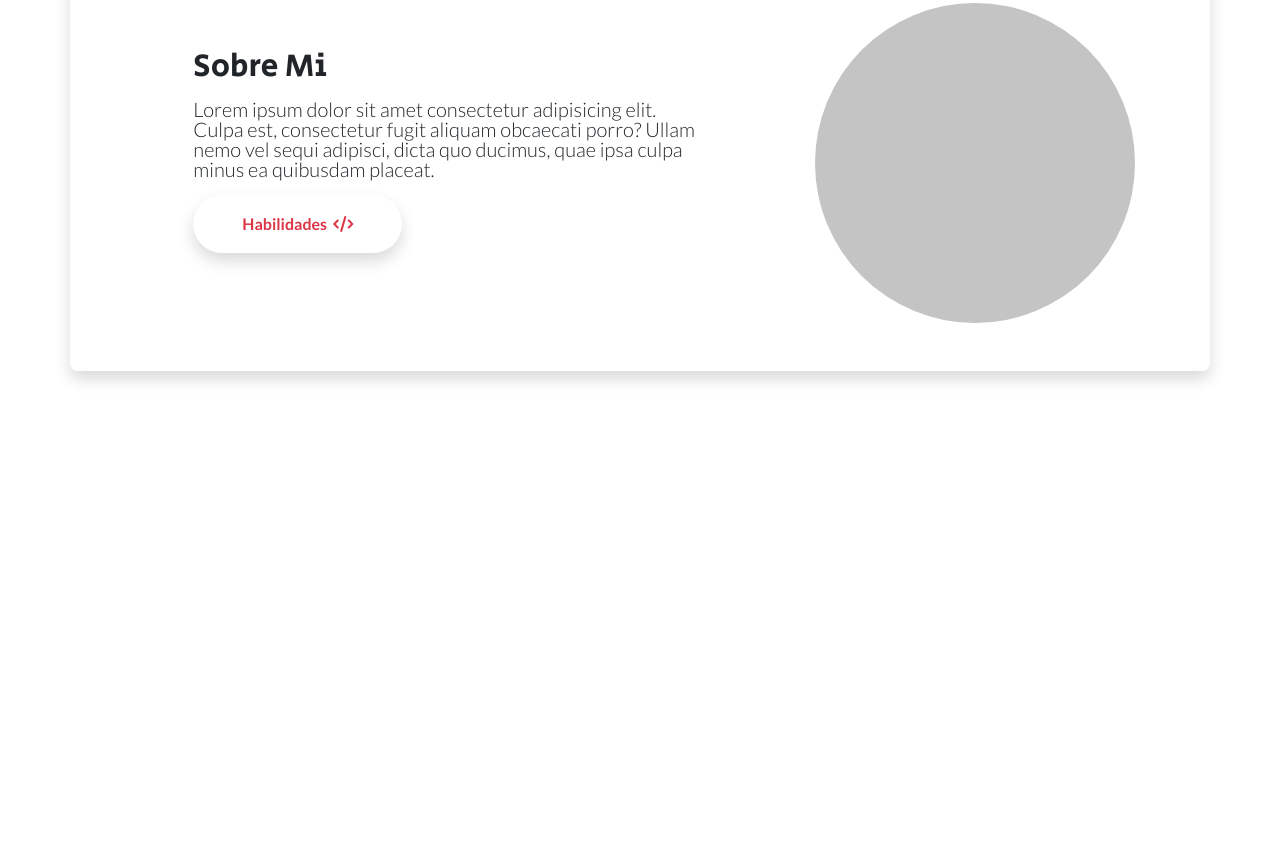
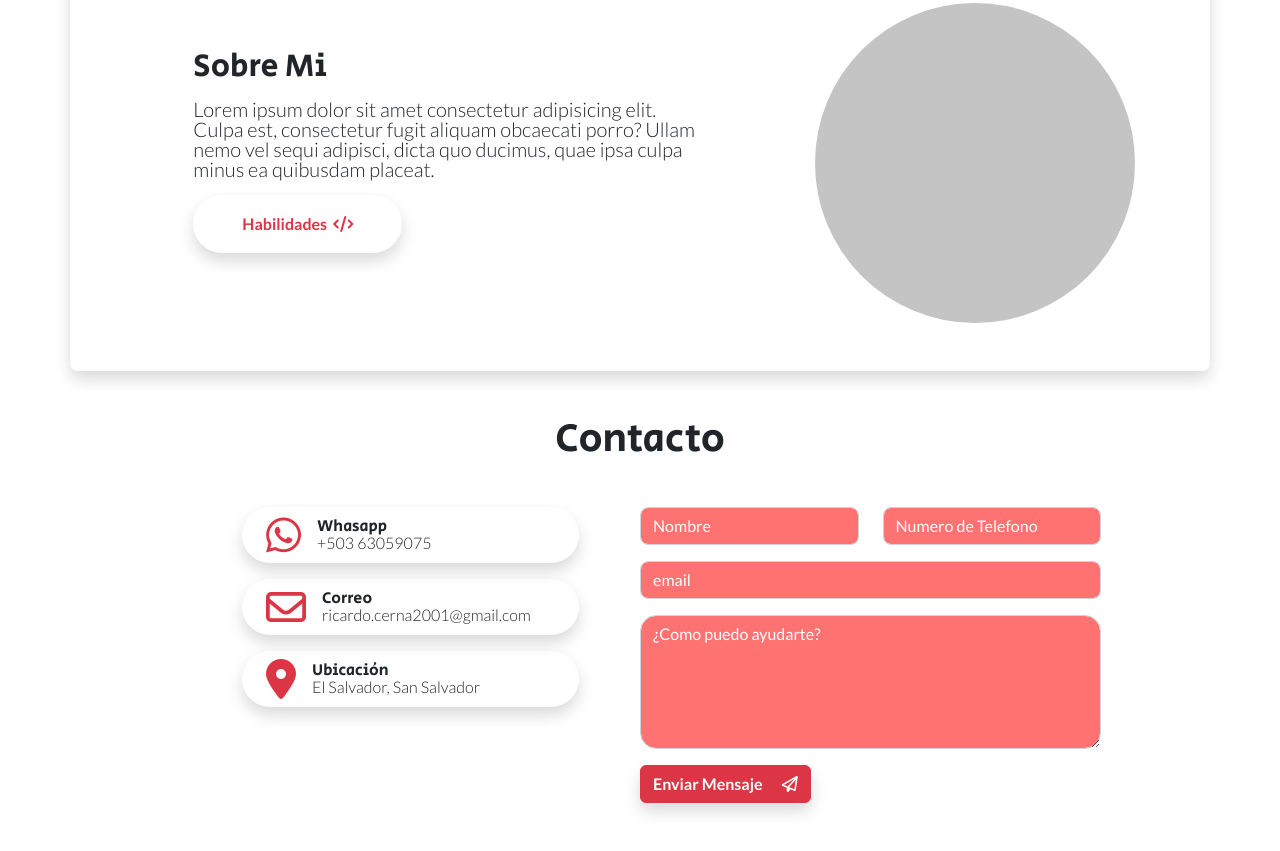
Before and after one commit to Xerna/Portafolio, a plain HTML site: page index.html in a window 1280 px wide. Shown: the part 1313-2164 px from the top of the page. Before the commit the page ends 1732 px from the top, so only its background shows below. Drawn offline with nearby package versions, Linux system fonts and the light colour scheme.

Commit message:
Finalizando el sector de contacto

```diff
--- a/index.html
+++ b/index.html
@@ -118,9 +118,63 @@
         <div class="circle" style="background-color: #C4C4C4;"></div>
       </div>
     </div>
-    <section id="contacto" class="container">
-      <a href=""></a>
+    <h2 class="fs-1 tittle text-center my-5">Contacto</h2>
+
+    <section id="contacto" class="container d-flex justify-content-between">
+      <div class="social-media d-flex flex-column" style="margin-left: 10rem;">
+        <div class="social-item rounded-5 shadow d-flex p-2 pe-5">
+            <i class="fa-brands fa-whatsapp fs-1 text-danger ms-3"></i>
+          <div class="ms-3">
+            <div class="tittle mt-1">
+              <h5 class="tittle">Whasapp</h5>
+              <h6 class="fw-light">+503 63059075</h6>
+            </div>
+          </div>
+        </div>
+        <div class="social-item rounded-5 shadow d-flex p-2 pe-5 mt-3">
+          <i class="fa-regular fa-envelope fs-1 text-danger ms-3"></i>
+        <div class="ms-3">
+          <div class="tittle mt-1">
+            <h5 class="tittle">Correo</h5>
+            <h6 class="fw-light">ricardo.cerna2001@gmail.com</h6>
+          </div>
+        </div>
+      </div>
+      <div class="social-item rounded-5 shadow d-flex p-2 pe-5 mt-3">
+        <i class="fa-solid fa-location-dot fs-1 text-danger ms-3"></i>
+      <div class="ms-3">
+        <div class="tittle mt-1">
+          <h5 class="tittle">Ubicación</h5>
+          <h6 class="fw-light">El Salvador, San Salvador</h6>
+        </div>
+      </div>
+    </div>
+      </div>
+      <form action="" class="col-6">
+        <div class="row">
+          <div class="mb-3 col-5">
+            <input type="text" class="form-control bg-red-lighter rounded-3" id="name" aria-describedby="name" placeholder="Nombre">
+          </div>
+          <div class="mb-3 col-5">
+            <input type="" class="form-control bg-red-lighter rounded-3" id="phone-number" aria-describedby="phone-number" placeholder="Numero de Telefono">
+          </div>
+        </div>
+        <div class="row mb-3">
+          <div class="col-10">
+            <input type="email" class=" form-control bg-red-lighter rounded-3" id="email"  placeholder="email">
+          </div>
+        </div>
+        <div class="row mb-3">
+          <div class="col-10">
+            <textarea name="" id="" cols="30" rows="5" class="rounded-4 form-control bg-red-lighter" placeholder="¿Como puedo ayudarte?"></textarea>
+          </div>
+        </div>
+         <button class="btn btn-danger shadow">Enviar Mensaje <i class="fa-regular fa-paper-plane ms-3"></i></button>
+      </form>
     </section>
+    <footer class="container-fluid bg-dark mt-5">
+
+    </footer>
     <script src="https://cdn.jsdelivr.net/npm/bootstrap@5.2.3/dist/js/bootstrap.bundle.min.js" integrity="sha384-kenU1KFdBIe4zVF0s0G1M5b4hcpxyD9F7jL+jjXkk+Q2h455rYXK/7HAuoJl+0I4" crossorigin="anonymous"></script>
   </body>
 </html>
--- a/styles/styles.css
+++ b/styles/styles.css
@@ -1,10 +1,13 @@
 @import url('https://fonts.googleapis.com/css2?family=Lato:wght@100;300;400;700;900&family=Secular+One&display=swap');
-body{
+body,h6{
      font-family: 'Lato', sans-serif;;
      font-weight: 400;
     }
 .tittle{
     font-family: 'Secular One', sans-serif;
+}
+inpur{
+    color: white;
 }
 .btn{
     font-family: 'Lato', sans-serif;;
@@ -96,3 +99,12 @@ body{
     border-left: 1px solid #D95252;
     width: 1rem;
   }
+
+  .bg-red-lighter{
+    color: white;
+    background-color: #ff7272;
+  }
+
+.form-control::placeholder{
+    color: white;
+}
```
